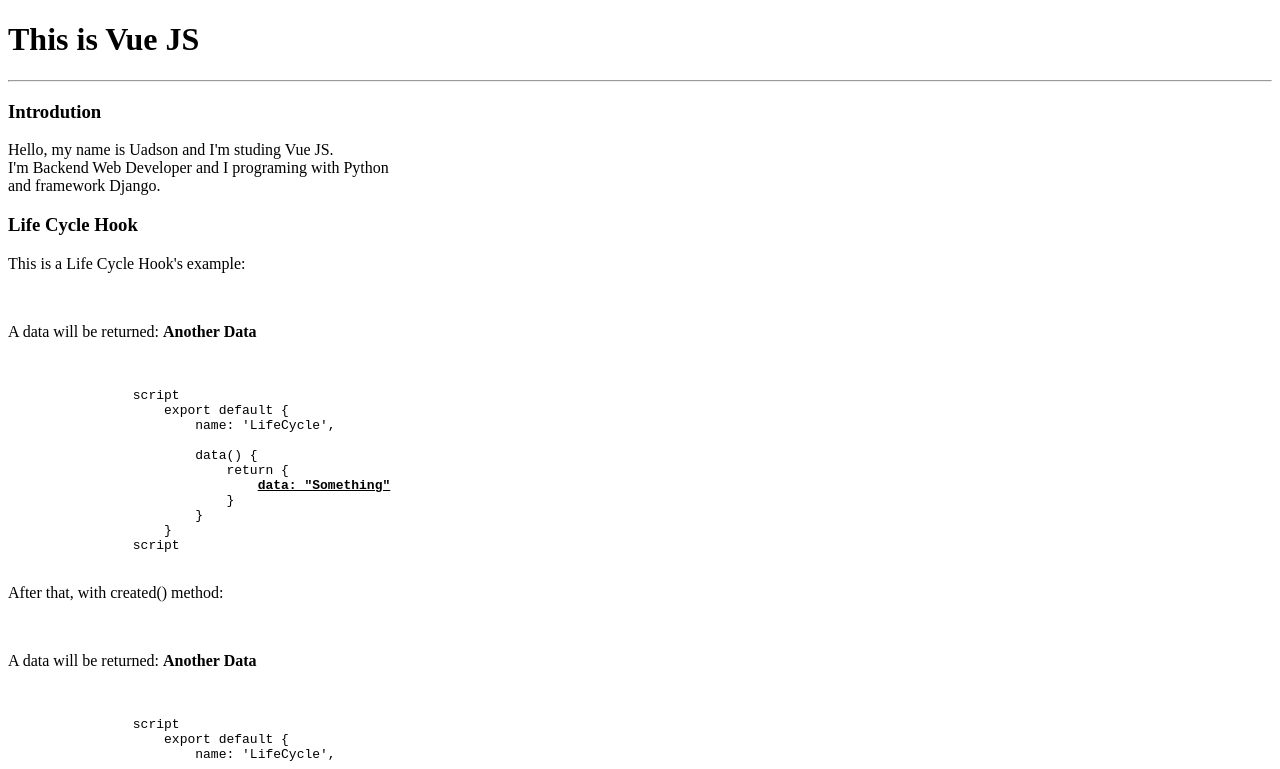
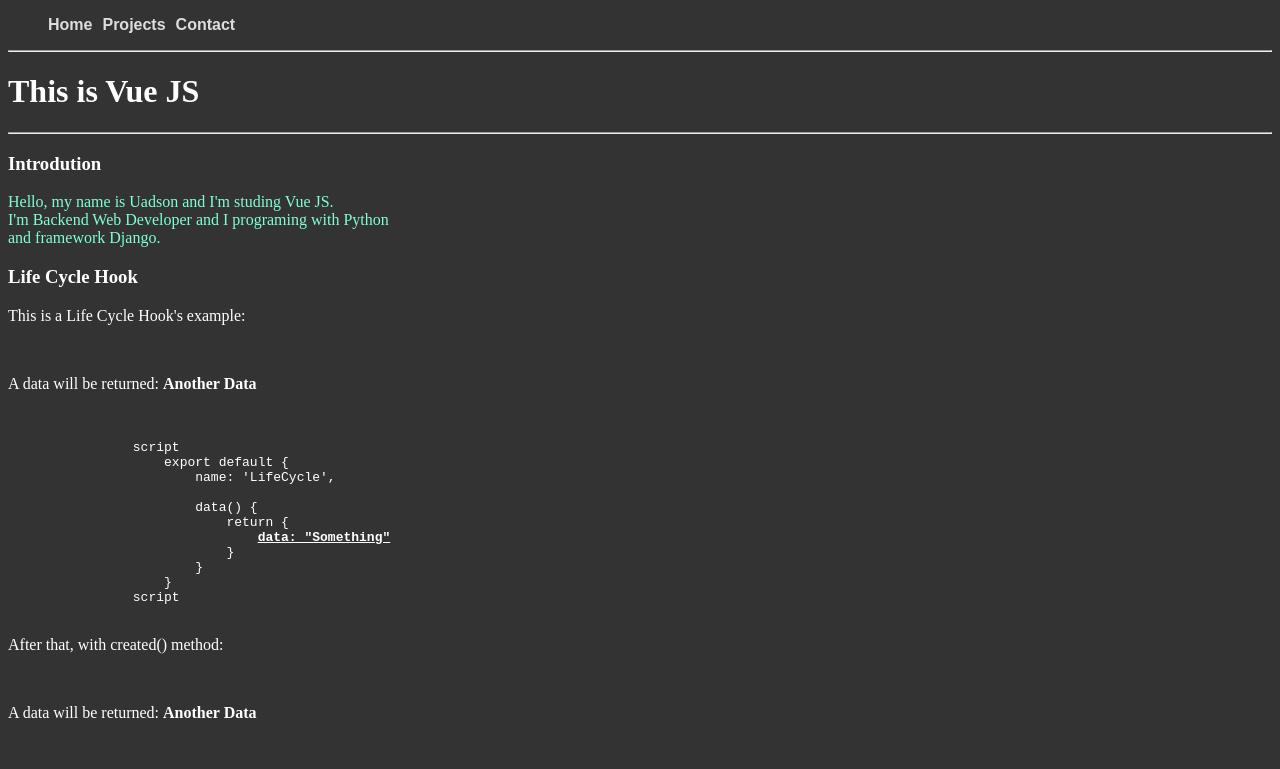
Before and after one commit to uadson/vuejs-studies, a Vue app in the folder basic/: page / in a window 1280 px wide. Shown: the top 769 px of the page. Built offline with nearby package versions, Linux system fonts and the light colour scheme.

Commit message:
css-global-scoped

```diff
--- a/basic/public/index.html
+++ b/basic/public/index.html
@@ -5,7 +5,7 @@
     <meta http-equiv="X-UA-Compatible" content="IE=edge">
     <meta name="viewport" content="width=device-width,initial-scale=1.0">
     <link rel="icon" href="<%= BASE_URL %>favicon.ico">
-    <title><%= htmlWebpackPlugin.options.title %></title>
+    <title>My first Vue App</title>
   </head>
   <body>
     <noscript>
--- a/basic/src/App.vue
+++ b/basic/src/App.vue
@@ -1,9 +1,10 @@
 <template>
 
   <div>
-    <BaseProject/>
-    <LifeCycle/>
-    <PersonApp/>
+    <HomeHeader /><hr>
+    <BaseProject />
+    <LifeCycle />
+    <PersonApp />
   </div>
 
 </template>
@@ -11,6 +12,7 @@
 <script>
 
 import BaseProject from './components/BaseProject.vue'
+import HomeHeader from './components/HomeHeader.vue'
 import LifeCycle from './components/LifeCycle.vue'
 import PersonApp from './components/PersonApp.vue'
 
@@ -19,8 +21,27 @@
 
   components: {
     BaseProject,
+    HomeHeader,
     LifeCycle,
     PersonApp,
 }
 }
 </script>
+
+
+<style>
+  body {
+    background-color: #333;
+    color: #FFF;
+  }
+
+  a {
+    color: blue;
+    text-decoration: none;
+
+  }
+
+  .portfolio {
+    color: aquamarine
+  }
+</style>
--- a/basic/src/components/BaseProject.vue
+++ b/basic/src/components/BaseProject.vue
@@ -2,7 +2,7 @@
     <div>
         <h1>This is Vue JS</h1><hr>
         <h3>Introdution</h3>
-        <p>Hello, my name is {{ name }} and I'm studing {{ framework[0] }}.<br>
+        <p class="pg-main">Hello, my name is {{ name }} and I'm studing {{ framework[0] }}.<br>
            I'm {{ area }} {{ occupation }} and I programing with {{ language }}<br>
            and framework {{ framework[1]}}.
         </p>
@@ -24,3 +24,10 @@
     }
 }
 </script>
+
+<!-- Style in a component but it's not scoped (not recomendate)-->
+<style>
+  .pg-main {
+    color: aquamarine
+  }
+</style>
--- /dev/null
+++ b/basic/src/components/HomeHeader.vue
@@ -0,0 +1,37 @@
+<template>
+    <ul>
+        <li><a href="#">Home</a></li>
+        <li><a href="#">Projects</a></li>
+        <li><a href="#">Contact</a></li>
+    </ul>
+</template>
+
+<script>
+export default {
+    name: 'HomeHeader',
+}
+</script>
+
+<!-- Scoped only for HomeHeader.vue-->
+<style scoped>
+    ul {
+        list-style: none;
+        display: flex;
+    }
+
+    li {
+        margin-right: 10px;
+    }
+
+    a {
+        color: #ddd;
+        text-decoration: none;
+        transition: .5s;
+        font-weight: bold;
+        font-family: sans-serif;
+    }
+
+    a:hover {
+        color: turquoise;
+    }
+</style>
--- a/basic/src/components/UserInfo.vue
+++ b/basic/src/components/UserInfo.vue
@@ -9,7 +9,7 @@
         </ul>
         <div>
             <MyPictures />
-            <p>To access my portfolio <a v-bind:href="portfolio" target="_blank">click here</a></p>
+            <p class="portfolio">To access my portfolio <a v-bind:href="portfolio" target="_blank">click here</a></p>
         </div>
         <div>
             <button @click="showEmail">{{ btnText }}</button>
```
Also changed, not shown: basic/public/img/avatar.png.
